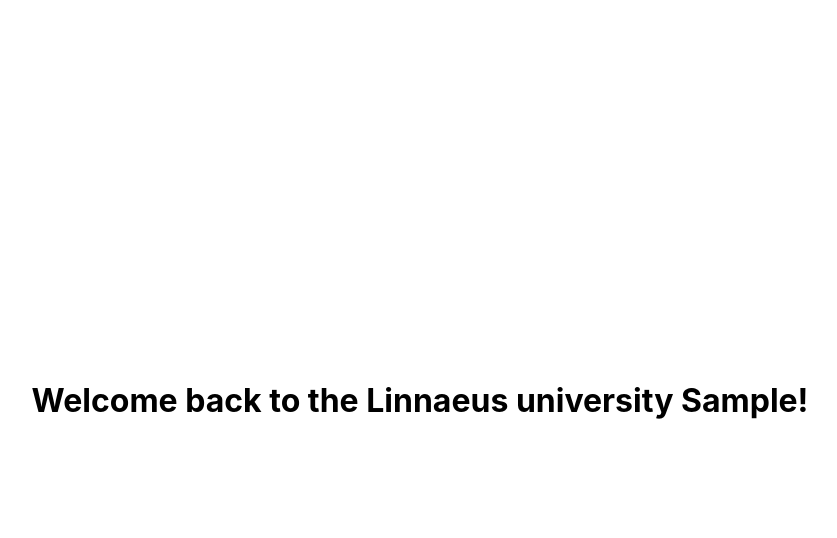
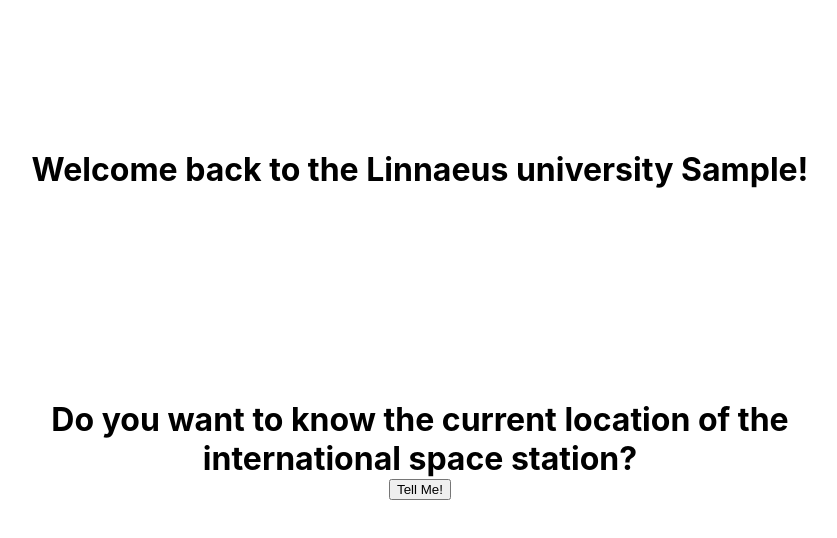
Before and after one commit to OliwerE/React-ISS-Location, a React (Create React App) app: page / in a window 1280 px wide. Both pictures are taken after typing "Sample" into the empty fields and a click on the input "Send". Shown: the top 538 px of the page, without its empty margins (220-1057 px from the left). Built offline with nearby package versions, Linux system fonts and the light colour scheme.

Commit message:
Add IssLocation and RenderIssLocation component

```diff
--- /dev/null
+++ b/src/components/IssLocation.js
@@ -0,0 +1,25 @@
+import React, { useState } from 'react'
+import './iss-location.css'
+import RenderIssLocation from './RenderIssLocation'
+
+const IssLocation = () => {
+  const [getLocation, setGetLocation] = useState(false)
+
+  const handleOnGetLocation = () => {
+    setGetLocation(true)
+  }
+
+  const userQuestion = (
+    <>
+      <h1>Do you want to know the current location of the international space station?</h1>
+      <button onClick={handleOnGetLocation}>Tell Me!</button>
+    </>
+  )
+  return (
+    <>
+      {getLocation ? <RenderIssLocation /> : userQuestion}
+    </>
+  )
+}
+
+export default IssLocation
--- /dev/null
+++ b/src/components/RenderIssLocation.js
@@ -0,0 +1,40 @@
+import React, { useEffect, useState } from 'react'
+
+const RenderIssLocation = () => {
+  const [loaded, setLoaded] = useState(false)
+  const [issLocation, setIssLocation] = useState({ longitude: null, latitude: null})
+
+  const handleShowOnMap = () => {
+    // Load map.
+  }
+
+  useEffect(() => {
+    fetch('http://api.open-notify.org/iss-now.json').then(res => {
+      return res.json()
+    }).then(json => {
+      const { longitude, latitude } = json.iss_position
+      console.log(longitude, latitude)
+      setIssLocation({longitude, latitude})
+      setLoaded(true)
+    }).catch(err => {
+      console.error(err)
+    })
+  }, [])
+
+  const locationData = (
+    <>
+      <h1>Current position of ISS:</h1>
+      <p>Latitude: {issLocation.latitude}</p>
+      <p>Longitude: {issLocation.longitude}</p>
+      <button onClick={handleShowOnMap}>Show On Map</button>
+    </>
+  )
+
+  return (
+    <>
+      {loaded && locationData}
+    </>
+  )
+}
+
+export default RenderIssLocation
--- a/src/components/YourName.js
+++ b/src/components/YourName.js
@@ -2,6 +2,7 @@
 import './your-name.css'
 import YourNameForm from './YourNameForm'
 import YourNameResponse from './YourNameResponse'
+import IssLocation from './IssLocation'
 
 const YourName = () => {
   const [hasSubmitName, setHasSubmitName] = useState(false)
@@ -17,9 +18,10 @@
 
   const textBeforeName = 'Welcome back to the Linnaeus university '
   const textAfterName = '!'
+  const yourNameResponseChildComponents = [IssLocation]
   return (
     <>
-      {hasSubmitName ? <YourNameResponse textBeforeName={textBeforeName} name={name} textAfterName={textAfterName}  /> : <YourNameForm submitForm={handleYourNameFormSubmit} />}
+      {hasSubmitName ? <YourNameResponse textBeforeName={textBeforeName} name={name} textAfterName={textAfterName} childComponents={yourNameResponseChildComponents} /> : <YourNameForm submitForm={handleYourNameFormSubmit} />}
     </>
   )
 }
--- a/src/components/YourNameResponse.js
+++ b/src/components/YourNameResponse.js
@@ -1,11 +1,18 @@
 import React from 'react'
 import './your-name-response.css'
 
-const YourNameResponse = ({ textBeforeName, name, textAfterName }) => {
+const YourNameResponse = ({ textBeforeName, name, textAfterName, childComponents }) => {
   return (
-    <>
-      <h1>{textBeforeName + name + textAfterName}</h1>
-    </>
+    <div id="your-name-response">
+      <div id="message">
+        <h1>{textBeforeName + name + textAfterName}</h1>
+      </div>
+      <div id="child-components">
+        {childComponents && childComponents.map(ChildComponent => {
+          return <ChildComponent />
+        })}
+      </div>
+    </div>
   )
 }
 
--- /dev/null
+++ b/src/components/iss-location.css
@@ -0,0 +1,6 @@
+@charset "UTF-8";
+
+h1 {
+  margin: 0;
+  padding: 0;
+}
--- a/src/components/your-name-response.css
+++ b/src/components/your-name-response.css
@@ -1,6 +1,20 @@
 @charset "UTF-8";
 
-h1 {
+#your-name-response {
+  height: 500px;
+  width: 800px;
+  text-align: center;
+}
+
+#your-name-response #message {
+  height: 50%;
+}
+
+#your-name-response #message h1 {
   margin: 0;
   padding: 0;
 }
+
+#your-name-response #child-components {
+  height: 50%;
+}
```
